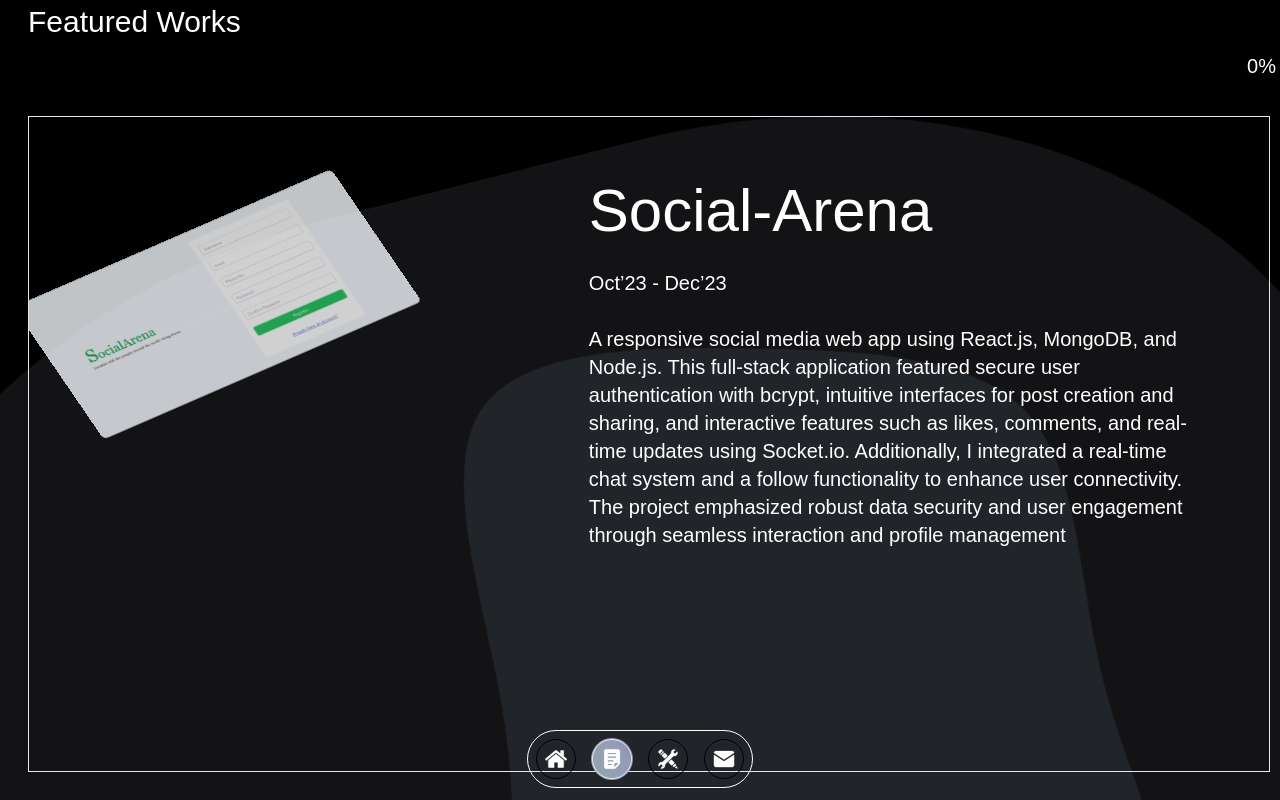
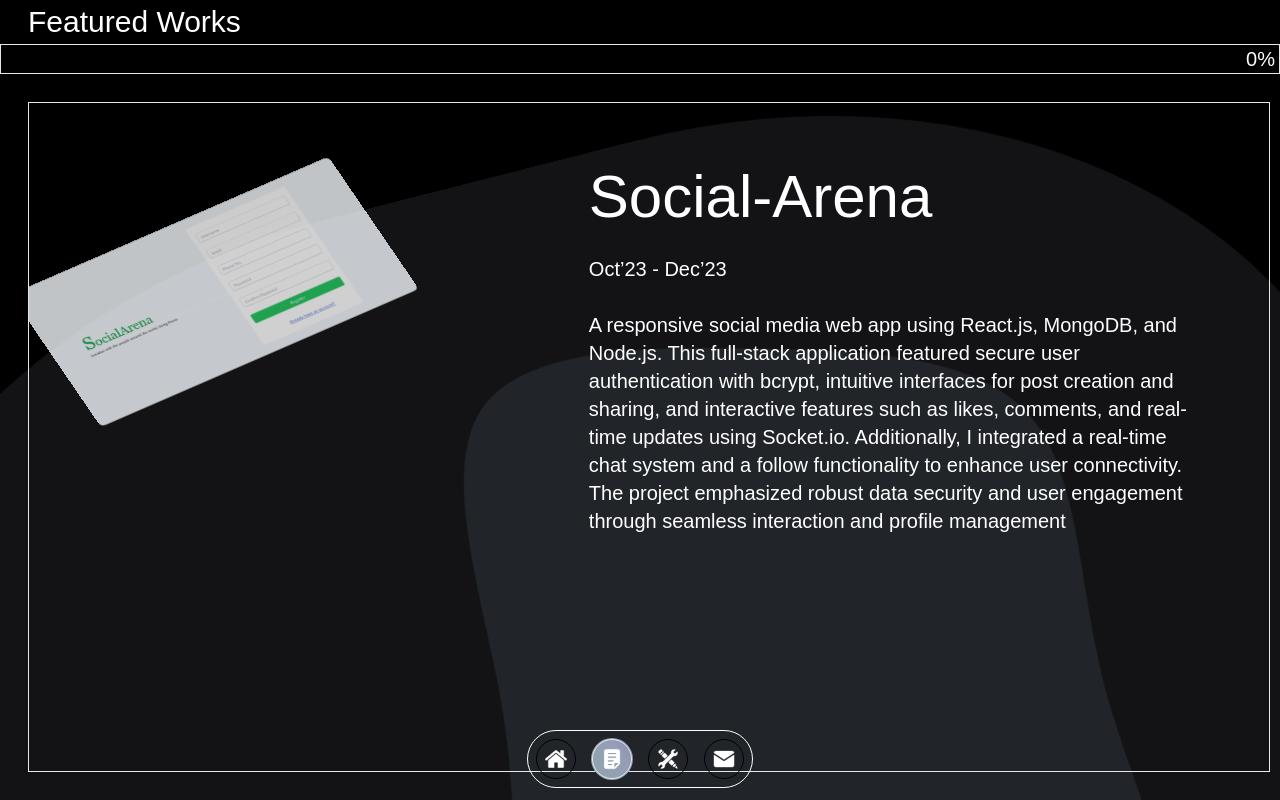
Before and after one commit to NotGyashu/Updated-Portfolio, a React (Create React App) app: page /projects in a window 1280 px wide. Built offline with nearby package versions, Linux system fonts and the light colour scheme; the HTML template or start-up script is replaced by a standard one; a web font is replaced by a local one.

Commit message:
fixed project comp

```diff
--- a/src/components/projects.js
+++ b/src/components/projects.js
@@ -38,7 +38,7 @@
   }, []);
 
   return (
-    <div className="h-screen overflow-hidden  no-scrollbar w-full text-white box-border flex flex-col lg:gap-2 md:gap-1  relative">
+    <div className="h-screen overflow-hidden  no-scrollbar w-full text-white box-border flex flex-col  relative">
       <Inner />
       <div
         className="z-30   absolute border border-white bottom-3 left-[50%] translate-x-[-50%] lg:px-2 lg:py-1 px-3 rounded-full"
@@ -85,7 +85,7 @@
       </div>
       <ScrollTracker ref={scrollRef} />
       <div
-        className="flex w-[97%] box-border  overflow-y-hidden flex-grow m-1 md:m-4 lg:m-7  gap-12 lg:gap-28 md:gap-16 justify-between overflow-x-scroll  no-scrollbar"
+        className="flex w-[97%] box-border  overflow-y-hidden flex-grow   md:mx-4 lg:m-7  gap-12 lg:gap-28 md:gap-16 justify-between overflow-x-scroll  no-scrollbar"
         id="parent"
         ref={scrollRef}
         style={{
@@ -125,7 +125,7 @@
                 {p.Timeline}
               </div>
               <div
-                className="cabinet-font md:text-lg lg:text-xl text-ri"
+                className="cabinet-font md:text-xs lg:text-xl text-ri"
                 onMouseEnter={() => {
                   setHover1(true);
                 }}
--- a/src/subComponents/scrolltracker.js
+++ b/src/subComponents/scrolltracker.js
@@ -24,7 +24,7 @@
   }, [ref]);
 
   return (
-    <div className="flex gap-1 pl-1 md:pl-4 lg:pl-7 pr-1 items-center ">
+    <div className="flex gap-1 pl-1 md:pl-4 border lg:pl-7 pr-1 items-center ">
       <div className="w-[100%]    h-[1px] rounded-full bg-black ">
         <motion.div
           className="h-full bg-[#e1dcdc]"
```
